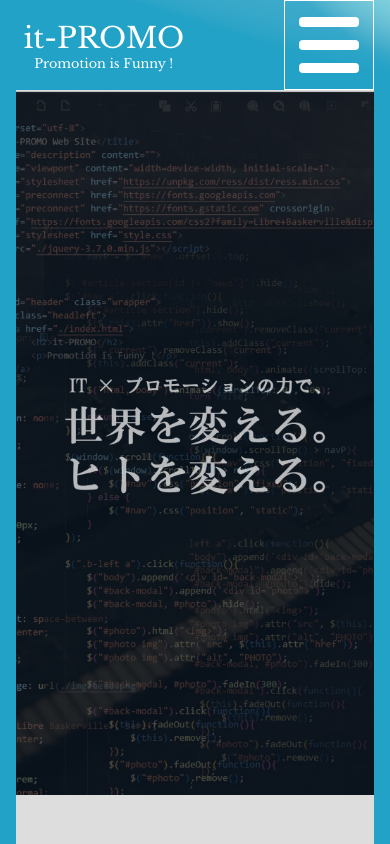
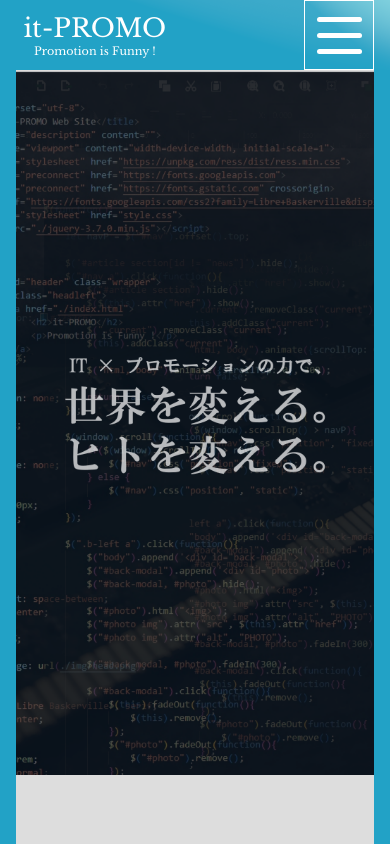
Before and after one commit to hiroyuki517/promo, a plain HTML site: page index.html in a window 390 px wide. Shown: the top 844 px of the page. Drawn offline with nearby package versions, Linux system fonts and the light colour scheme; some packages are replaced by stand-ins of ours.

Commit message:
Update style.css

```diff
--- a/style.css
+++ b/style.css
@@ -61,6 +61,7 @@ main {
 
 /* メニュー */
 #nav {
+    font-family: 'Sawarabi Mincho', serif;
     color: #fff;
     height: 50px;
     width: 100%;
@@ -98,6 +99,7 @@ main {
     font-size: 1rem;
 }
 #article section h1 {
+    font-family: 'Sawarabi Mincho', serif;
     margin: 2%;
     font-size: 2.2rem;
     font-weight: normal;
@@ -335,6 +337,14 @@ textarea {
         bottom: 0;
         padding-right: 4%;
         z-index: 10;
+        height: 70px;
+    }
+    .headleft h2 {
+        font-size: 1.6rem;
+        font-weight: normal;
+    }
+    .headleft p {
+        font-size: 0.7rem;
     }
     .pcdis {
         display: none;
@@ -344,13 +354,13 @@ textarea {
         flex-direction: column;
         justify-content: space-around;
         align-items: center;
-        height: 90px;
-        width: 90px;
+        height: 70px;
+        width: 70px;
         border: 1px solid #fff;
     }
     .spdis div {
-        width: 60px;
-        height: 10px;
+        width: 45px;
+        height: 5px;
         background-color: #fff;
         border-radius: 4px;
     }
@@ -361,7 +371,7 @@ textarea {
         margin-bottom: 10px;
     }
     main {
-        margin-top: 90px;
+        margin-top: 70px;
         position: static;
     }
 
@@ -369,7 +379,7 @@ textarea {
     #nav {
         display: none;
         position: fixed;
-        top: 90px;
+        top: 70px;
         left: 50%;
         width: 50%;
         z-index: 10;
```
